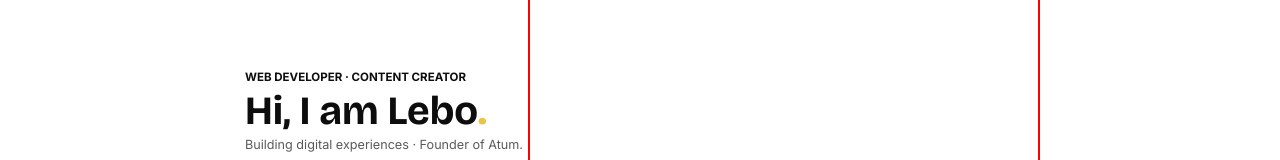
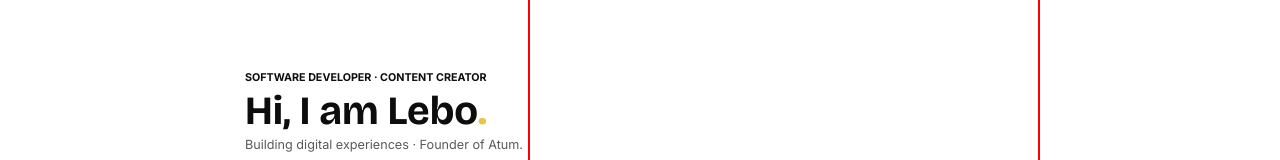
Before and after one commit to Lebo-Madikane/lebo-madikane, a Next.js app: page / in a window 1280 px wide. Shown: the part 289-449 px from the top of the page. Built offline with nearby package versions, Linux system fonts and the light colour scheme.

Commit message:
update title

```diff
--- a/src/components/Hero/Hero.js
+++ b/src/components/Hero/Hero.js
@@ -21,7 +21,7 @@ export default function Hero() {
             <div className={styles.container}>
                 <div className={styles.content}>
                     <div className={styles.text}>
-                        <p className={styles.firstP}>WEB DEVELOPER · CONTENT CREATOR</p>
+                        <p className={styles.firstP}>SOFTWARE DEVELOPER · CONTENT CREATOR</p>
                         <h1>Hi, I am Lebo<span className={styles.dot}>.</span></h1>
                         <p className={styles.secondP}>Building digital experiences · Founder of Atum.</p>
                         <Button>Let's Work Together <FontAwesomeIcon className={styles.icon} icon={faArrowRight} />
--- a/src/components/Hero/Hero.module.scss
+++ b/src/components/Hero/Hero.module.scss
@@ -31,7 +31,7 @@
         font-family: $font-secondary;
 
         .firstP {
-            font-size: 0.72rem;
+            font-size: 0.67rem;
             font-weight: bold;
         }
 
```
